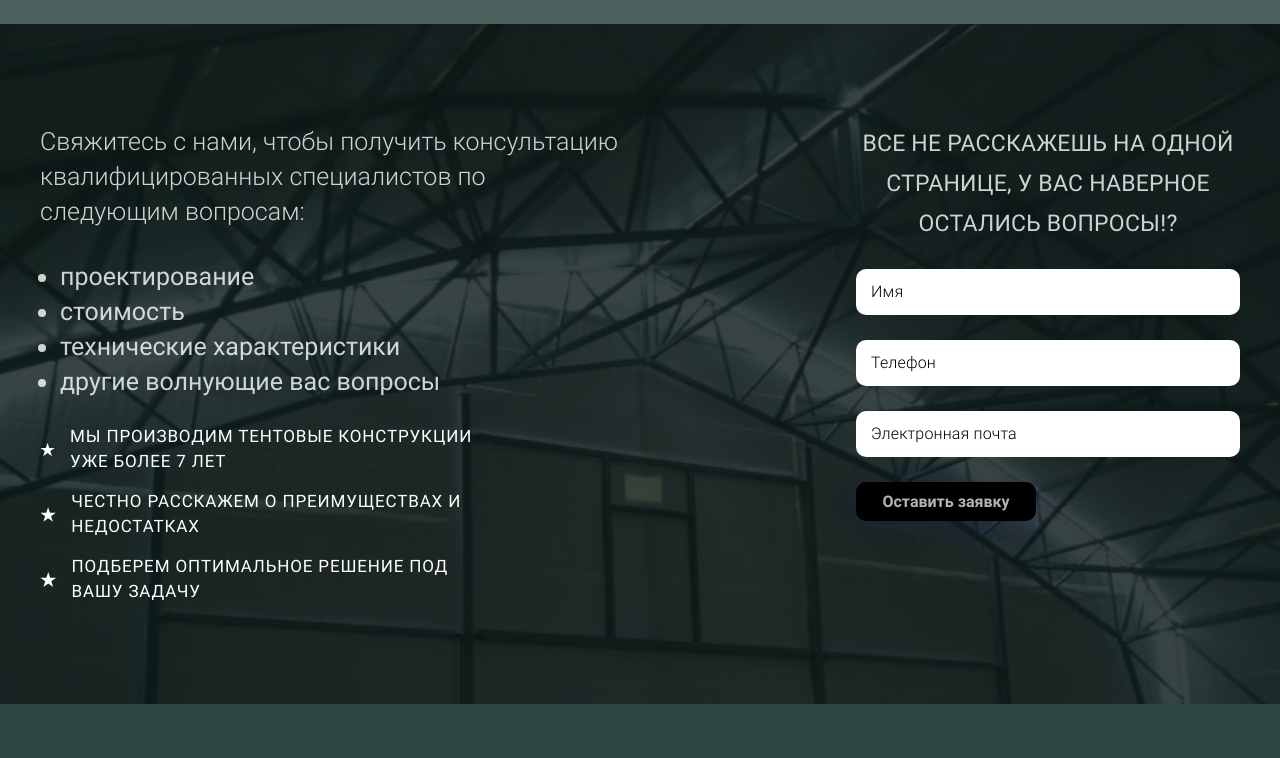
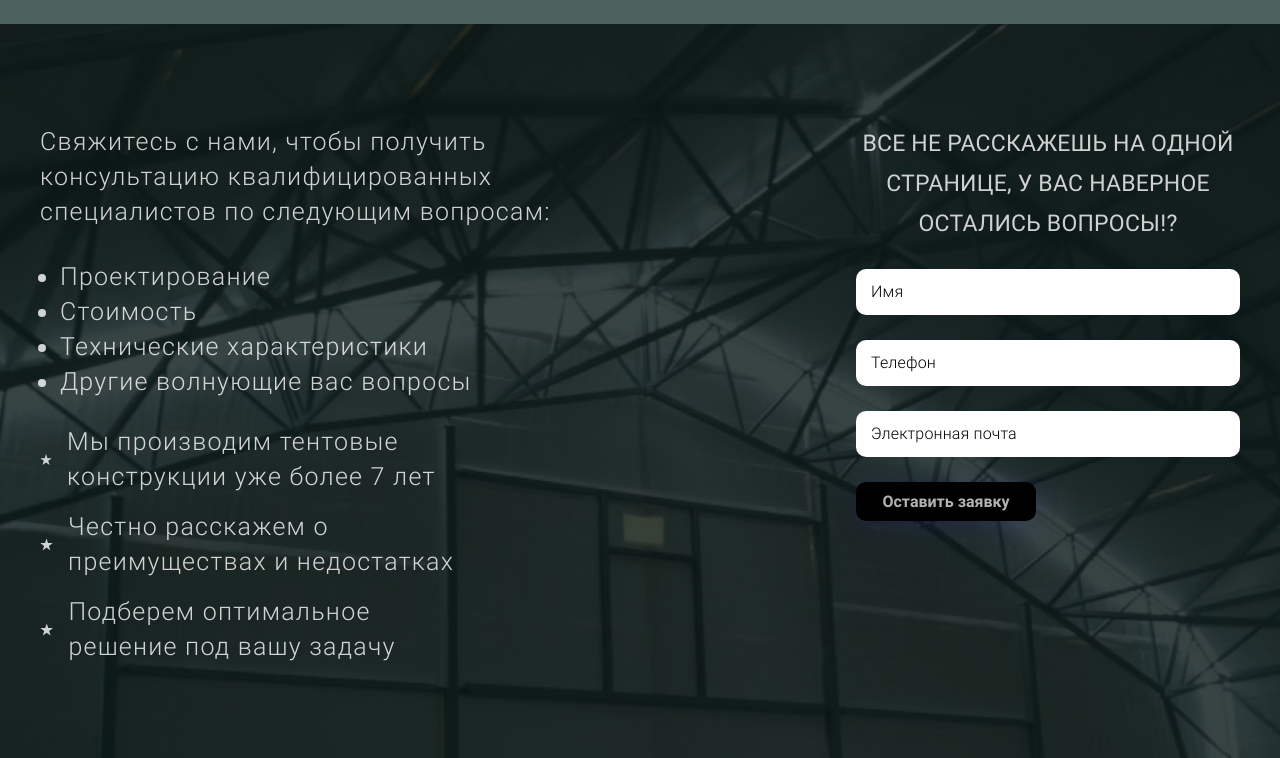
Before and after one commit to maksuchiha/profConstruction, a plain HTML site: page index.html in a window 1280 px wide. Shown: the part 8910-9668 px from the top of the page. Drawn offline with Linux system fonts and the light colour scheme.

Commit message:
fix bugs

```diff
--- a/index.html
+++ b/index.html
@@ -841,19 +841,19 @@
                                 <svg width="21" height="19" viewBox="0 0 21 19" fill="none" xmlns="http://www.w3.org/2000/svg">
                                     <path d="M10.5 0L12.8574 7.25532H20.4861L14.3143 11.7394L16.6717 18.9947L10.5 14.5106L4.32825 18.9947L6.68565 11.7394L0.513906 7.25532H8.1426L10.5 0Z" fill="white"/>
                                 </svg>
-                                мы производим тентовые конструкции уже более 7 лет
+                                Мы производим тентовые конструкции уже более 7 лет
                             </li>
                             <li>
                                 <svg width="21" height="19" viewBox="0 0 21 19" fill="none" xmlns="http://www.w3.org/2000/svg">
                                     <path d="M10.5 0L12.8574 7.25532H20.4861L14.3143 11.7394L16.6717 18.9947L10.5 14.5106L4.32825 18.9947L6.68565 11.7394L0.513906 7.25532H8.1426L10.5 0Z" fill="white"/>
                                 </svg>
-                                честно расскажем о преимуществах и недостатках
+                                Честно расскажем о преимуществах и недостатках
                             </li>
                             <li>
                                 <svg width="21" height="19" viewBox="0 0 21 19" fill="none" xmlns="http://www.w3.org/2000/svg">
                                     <path d="M10.5 0L12.8574 7.25532H20.4861L14.3143 11.7394L16.6717 18.9947L10.5 14.5106L4.32825 18.9947L6.68565 11.7394L0.513906 7.25532H8.1426L10.5 0Z" fill="white"/>
                                 </svg>
-                                подберем оптимальное решение под вашу задачу
+                                Подберем оптимальное решение под вашу задачу
                             </li>
                         </ul>
                     </div>
--- a/style/style.css
+++ b/style/style.css
@@ -1103,25 +1103,34 @@ address {
   color: #FFFFFF;
   opacity: 0.8;
   margin-bottom: 30px;
+  letter-spacing: 0.05em;
+}
+.application__data:first-letter {
+  text-transform: uppercase;
 }
 .application__list {
   list-style: disc;
   padding-left: 20px;
-  font-weight: 500;
+  margin-bottom: 25px;
+  letter-spacing: 0.05em;
+  font-weight: 300;
+  font-size: 25px;
+  line-height: 35px;
+  color: #FFFFFF;
+  opacity: 0.8;
+}
+.application__list li:first-letter {
+  text-transform: uppercase;
+}
+.application__stars {
+  letter-spacing: 0.05em;
+  color: #FFFFFF;
+  margin-bottom: 0;
+  max-width: 435px;
+  font-weight: 300;
   font-size: 25px;
   line-height: 35px;
   opacity: 0.8;
-  margin-bottom: 25px;
-}
-.application__stars {
-  font-weight: 500;
-  font-size: 17px;
-  line-height: 25px;
-  letter-spacing: 0.05em;
-  text-transform: uppercase;
-  color: #FFFFFF;
-  margin-bottom: 0;
-  max-width: 435px;
 }
 .application__stars li {
   display: flex;
```
Also changed, not shown: 1 other file.
